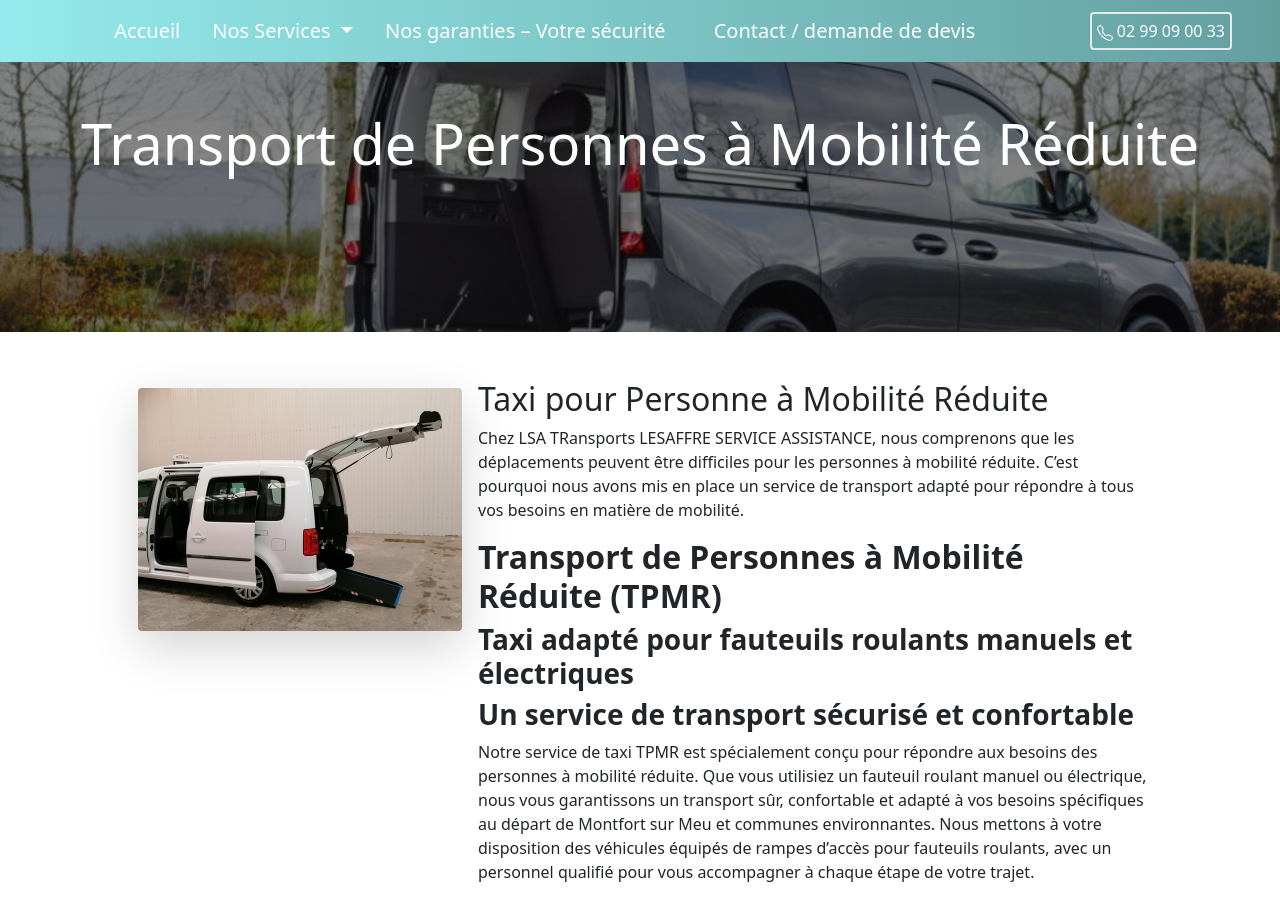
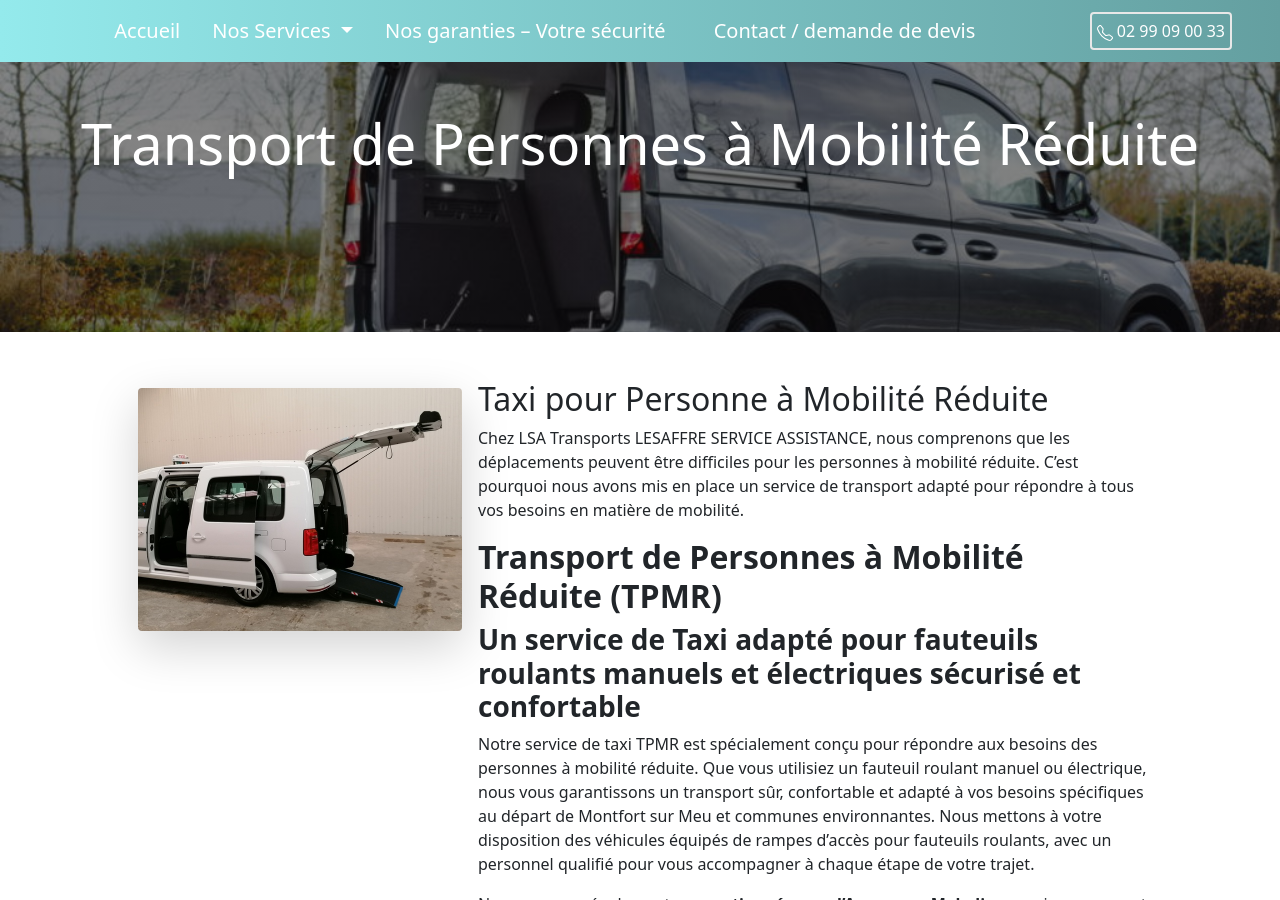
Before and after one commit to lesaffre35/lsa, a Jekyll site: the page built from pages/tpmr.md, in a window 1280 px wide and 900 px high. Built offline with Jekyll 4.4.1, drawn with Linux system fonts in a browser that asks for light colours; nearby versions of some CDN libraries.

Commit message:
Update tpmr.md

```diff
--- a/pages/tpmr.md
+++ b/pages/tpmr.md
@@ -8,13 +8,12 @@
 
 ## Taxi pour Personne à Mobilité Réduite
 
-Chez LSA TRansports LESAFFRE SERVICE ASSISTANCE, nous comprenons que les déplacements peuvent être difficiles pour les personnes à mobilité réduite. C'est pourquoi nous avons mis en place un service de transport adapté pour répondre à tous vos besoins en matière de mobilité.
+Chez LSA Transports LESAFFRE SERVICE ASSISTANCE, nous comprenons que les déplacements peuvent être difficiles pour les personnes à mobilité réduite. C'est pourquoi nous avons mis en place un service de transport adapté pour répondre à tous vos besoins en matière de mobilité.
 
 
 ## **Transport de Personnes à Mobilité Réduite (TPMR)**
-### **Taxi adapté pour fauteuils roulants manuels et électriques**
 
-### **Un service de transport sécurisé et confortable**
+### **Un service de Taxi adapté pour fauteuils roulants manuels et électriques sécurisé et confortable**
 
 Notre service de taxi TPMR est spécialement conçu pour répondre aux besoins des personnes à mobilité réduite. Que vous utilisiez un fauteuil roulant manuel ou électrique, nous vous garantissons un transport sûr, confortable et adapté à vos besoins spécifiques au départ de Montfort sur Meu et communes environnantes. Nous mettons à votre disposition des véhicules équipés de rampes d'accès pour fauteuils roulants, avec un personnel qualifié pour vous accompagner à chaque étape de votre trajet.
 
```
